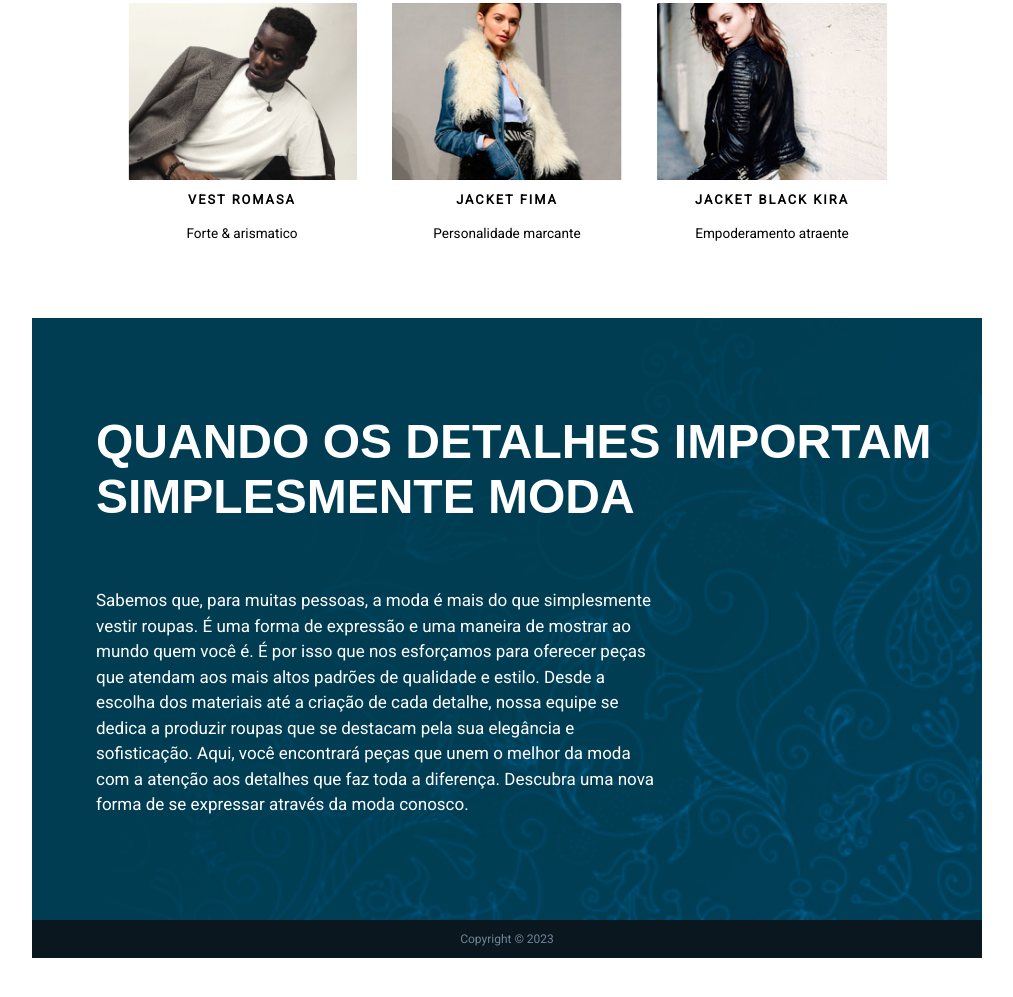
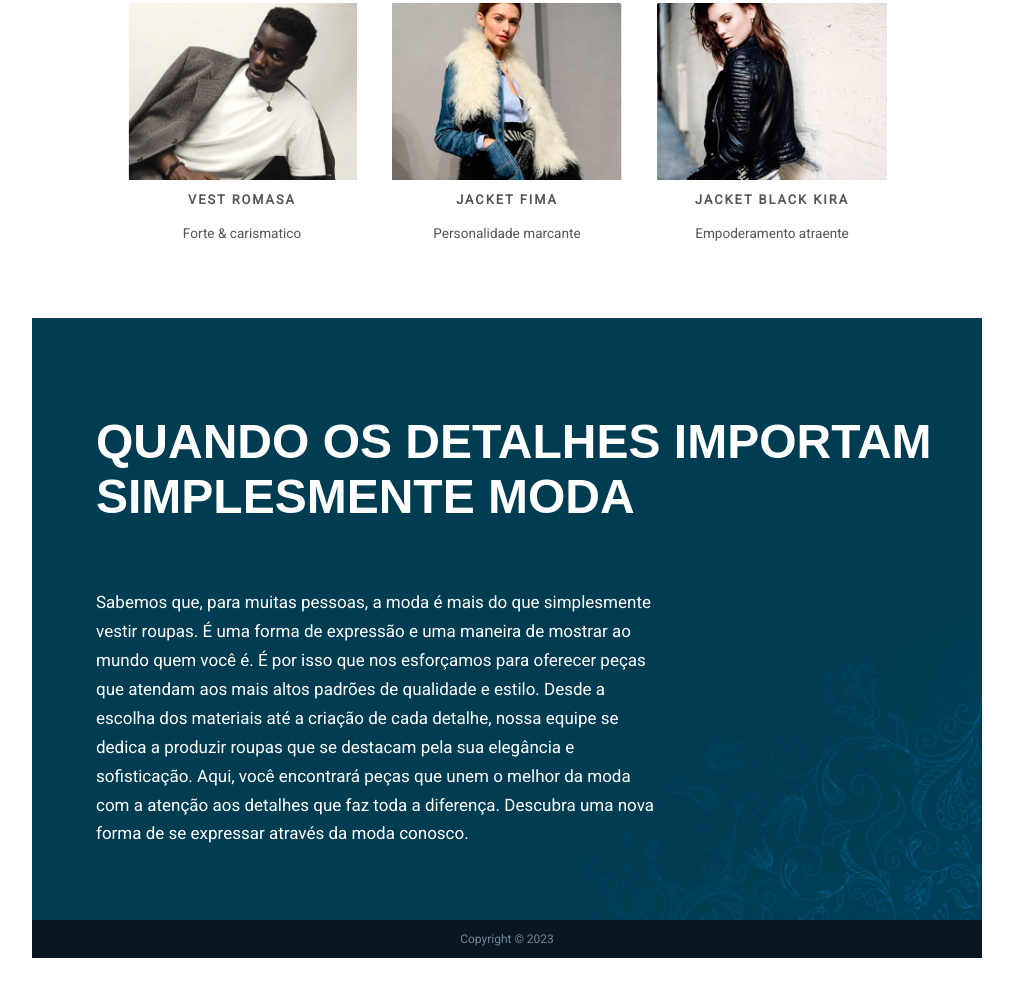
Before and after one commit to gabrielramos731/Aprendizado-web, a plain HTML site: page ModaOra/index.html in a window 1280 px wide. Shown: the part 953-1950 px from the top of the page, without its empty margins (133-1146 px from the left). Drawn offline with Linux system fonts and the light colour scheme; a web font is replaced by a local one.

Commit message:
minor changes

```diff
--- a/ModaOra/index.html
+++ b/ModaOra/index.html
@@ -30,7 +30,7 @@
         <article class="principal__item">
           <img src="imagens/modelo5.jpg" alt="" class="item__img">
           <p class="item__nome">vest romasa</p>
-          <p class="item__features">Forte & arismatico</p>
+          <p class="item__features">Forte & carismatico</p>
         </article>
         <article class="principal__item">
           <img src="imagens/modelo2.jpg" alt="" class="item__img">
--- a/ModaOra/style.css
+++ b/ModaOra/style.css
@@ -6,13 +6,13 @@ html{
   width: 100vw;
 }
 
-
 body{
   font-family: 'Roboto', sans-serif;
   font-size: 10px;
   width: 95em;
   margin: 30px auto;
   padding-bottom: 5em;
+  color: #555;
 }
 
 .hero__cabecalho{
@@ -102,8 +102,8 @@ main{
   position: relative;
   text-align: left;
   background-image: url(imagens/bg_detalhe.png);
+  background-color: #003d52;
   background-repeat: no-repeat;
-  background-size: cover;
   background-position: right bottom;
   height: 40rem;
   padding: 0;
@@ -122,7 +122,7 @@ main{
   width: 60%;
   font-size: 1.7em;
   margin-left: 3.765em;
-  line-height: 1.5;
+  line-height: 1.7;
 }
 
 .about__footer{
```
